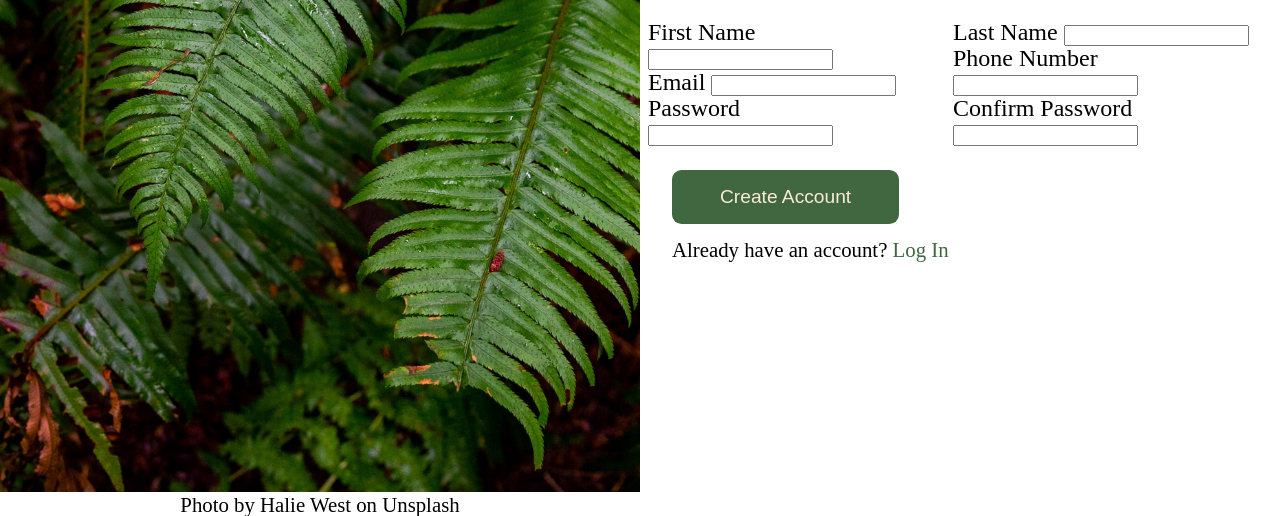
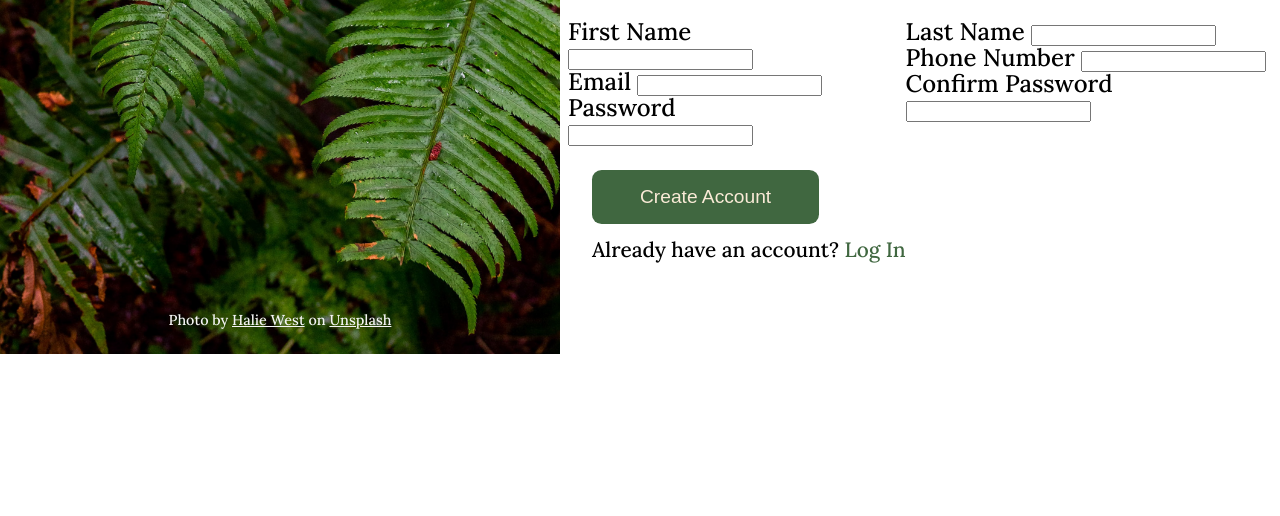
Before and after one commit to Soadaa56/Sign-up-form-project, a plain HTML site: page index.html in a window 1280 px wide. Shown: the part 468-984 px from the top of the page. After the commit the page ends 826 px from the top, so only its background shows below. Drawn offline with Linux system fonts and the light colour scheme; a web font is replaced by a local one.

Commit message:
Give credit for img use

```diff
--- a/css/styles.css
+++ b/css/styles.css
@@ -43,7 +43,17 @@ table {
 }
 /* The above is CSS Reset */
 
+@font-face {
+  font-family: 'myFont';
+  src: url(fonts/Norse-Bold.otf);
+}
+
+body {
+  overflow: hidden;
+}
+
 html {
+  font-family: 'Lora', serif;
   font-size: 16px;
 }
 
@@ -57,6 +67,13 @@ html {
  .side-banner {
   position: relative;
   text-align: center;
+  max-width: 70vh;
+  min-width: 60vh;
+  min-height: 100%;
+  display: flex;
+  justify-content: center;
+  flex-direction: column;
+  background-color: rgba(64, 103, 64, 1);
  }
 
  .banner-header {
@@ -70,15 +87,32 @@ html {
   background-color: rgba(0, 0, 0, 0.5);
   padding-top: 3rem;
   padding-bottom: 3rem;
+  font-family: 'myFont', serif;
  }
 
  .side-banner .img-credit {
+  position: absolute;
+  float: left;
+  width: 100%;
+  bottom: 5px;
+  color: whitesmoke;
+  font-size: 0.9rem;
+  font-weight: 100;
+ }
 
+ .img-credit a {
+  color: whitesmoke;
+ }
+
+ .img-credit a:hover {
+  font-weight: 800;
+  font-size: 1.1em;
  }
 
  #background-img {
-  max-width: 80vh;
-  object-fit: contain;
+  max-width: 100%;
+  height: 100%;
+  object-fit: cover;
  }
 
  .form-div {
--- a/index.html
+++ b/index.html
@@ -6,6 +6,9 @@
   <meta name="viewport" content="width=device-width, initial-scale=1.0">
   <link rel="stylesheet" href="./css/styles.css">
   <script src="./js/script.js"></script>
+  <link rel="preconnect" href="https://fonts.googleapis.com">
+  <link rel="preconnect" href="https://fonts.gstatic.com" crossorigin>
+  <link href="https://fonts.googleapis.com/css2?family=Lora:wght@500&display=swap" rel="stylesheet">
   <title>Sign-up Form</title>
 </head>
 <body>
@@ -15,7 +18,7 @@
         <img id="background-img" src="./imgs/halie-west-25xggax4bSA-unsplash.jpg" alt="Leaves in a forest">
       </div>
       <div class="banner-header">Odin</div>
-      <div class="img-credit">Photo by Halie West on Unsplash</div>
+      <div class="img-credit">Photo by <a href="https://unsplash.com/@haliewestphoto">Halie West</a> on <a href="https://unsplash.com/">Unsplash<a></a></div>
     </div>
     <div class="form-div">
       <div class="form-header">
```
